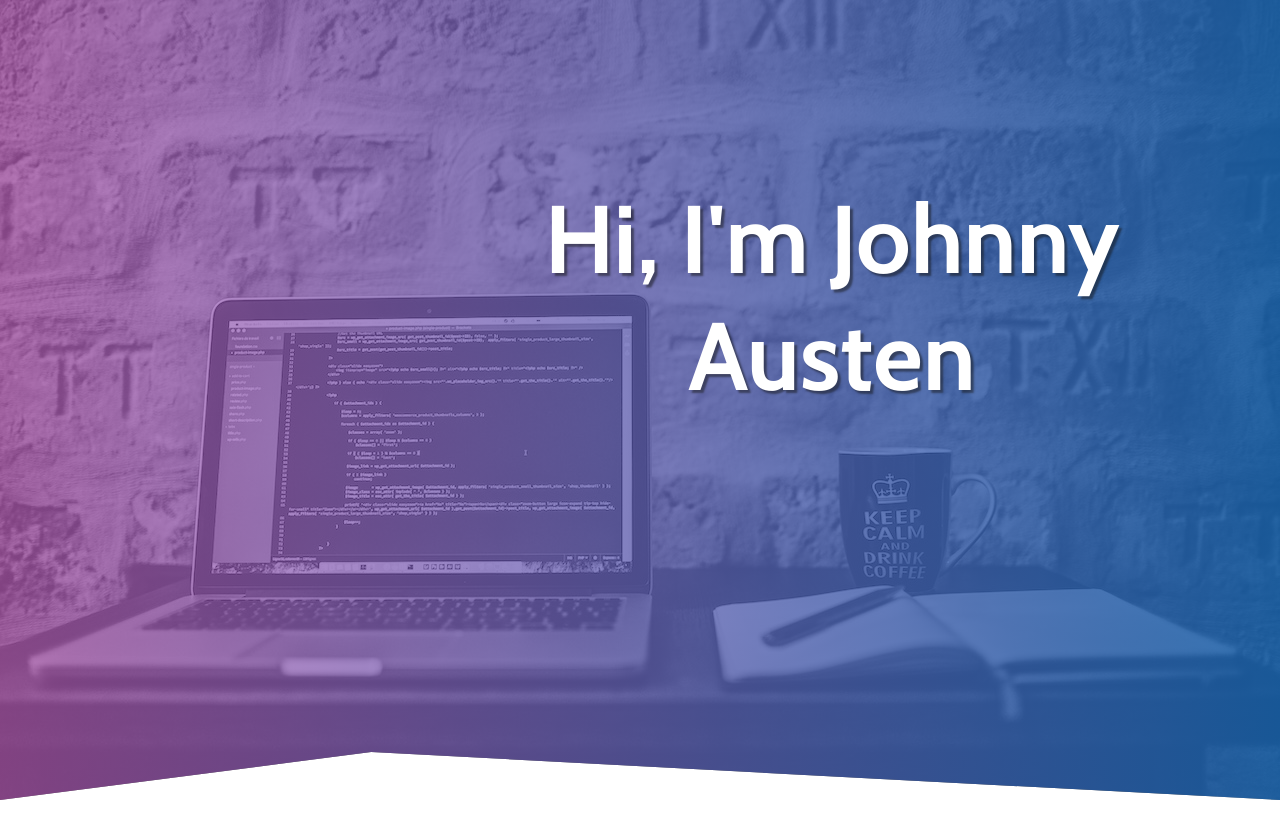
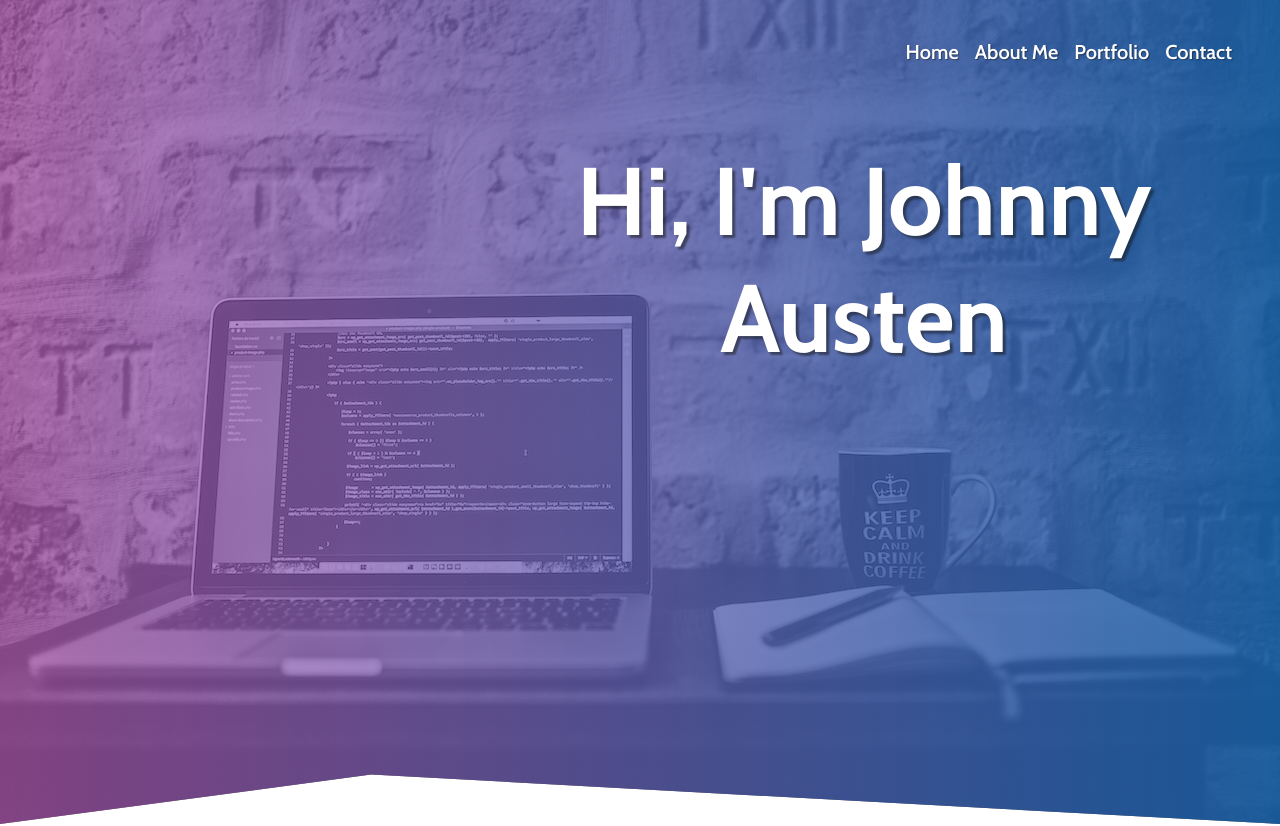
Before and after one commit to jmaletto1/Capstone-Portfolio-FEWD-Project-9, a plain HTML site: page index.html in a window 1280 px wide. Shown: the top 826 px of the page. Drawn offline with nearby package versions, Linux system fonts and the light colour scheme.

Commit message:
Build Desktop Nav Component

```diff
--- a/css/styles.css
+++ b/css/styles.css
@@ -3,6 +3,10 @@ body {
   box-sizing: border-box;
   font-family: "Cabin", sans-serif;
   margin: 0;
+}
+
+html {
+  scroll-behavior: smooth;
 }
 
 :root {
@@ -20,7 +24,8 @@ p {
 
 .hero__container {
   display: flex;
-  justify-content: center;
+  flex-direction: column;
+  justify-content: flex-start;
   height: 100vh;
   background-image: linear-gradient(
       to right,
@@ -30,6 +35,7 @@ p {
     url("../img/ja-hero-2-min.jpg");
   clip-path: polygon(100% 0, 100% 100%, 29% 94%, 0 100%, 0 0);
   background-size: cover;
+  padding-top: 1.5rem;
 }
 
 .hero__text {
@@ -40,6 +46,7 @@ h1 {
   color: white;
   font-size: 4.25rem;
   font-weight: 700;
+  margin-top: 0.5rem;
   /* letter-spacing: 1px; */
   text-shadow: 3px 3px 2px rgb(20 20 20 / 50%);
   text-align: center;
@@ -55,7 +62,7 @@ h1 {
   align-items: center;
   height: 60px;
   margin: 0 auto;
-  margin-top: 70%;
+  margin-top: 60%;
   text-align: center;
   width: 80%;
 }
@@ -72,8 +79,9 @@ h1 {
 
 @media screen and (min-width: 768px) {
   .hero__text {
-    max-width: 50%;
-    margin: 5rem 8rem 0 auto;
+    align-self: flex-end;
+    max-width: 65%;
+    margin-top: 0.5rem;
     text-align: right;
   }
 
@@ -86,6 +94,39 @@ h1 {
   }
 
   .hero__container h2 {
+    display: none;
+  }
+}
+
+/* Desktop Nav */
+
+.desktop__nav__menu {
+  margin-left: auto;
+  /* border: 2px solid white; */
+  margin-right: 2rem;
+  margin-top: 1rem;
+  height: 50px;
+  max-width: 45%;
+}
+
+.desktop__nav__menu a {
+  color: white;
+  font-size: 1.25rem;
+  font-weight: 600;
+  margin-right: 1rem;
+  text-decoration: none;
+  text-shadow: 1px 1px 1px rgb(20 20 20 / 50%);
+  transition: 0.4s ease-out;
+}
+
+.desktop__nav__menu a:hover {
+  color: rgb(189, 97, 212);
+  cursor: pointer;
+  opacity: 0.6;
+}
+
+@media screen and (max-width: 767px) {
+  .desktop__nav__menu {
     display: none;
   }
 }
--- a/index.html
+++ b/index.html
@@ -5,10 +5,6 @@
     <meta http-equiv="X-UA-Compatible" content="IE=edge" />
     <meta name="viewport" content="width=device-width, initial-scale=1.0" />
     <title>Johnny Austen - Full Stack Web Developer</title>
-    <!-- <script
-      src="https://kit.fontawesome.com/1fc6aa401a.js"
-      crossorigin="anonymous"
-    ></script> -->
     <!-- <link
       rel="stylesheet"
       href="https://cdnjs.cloudflare.com/ajax/libs/font-awesome/5.15.3/css/all.min.css"
@@ -24,6 +20,10 @@
   </head>
   <body>
     <div class="hero__container" data-aos="fade-down">
+      <div class="desktop__nav__menu">
+        <a href="#top">Home</a><a href="#about">About Me</a
+        ><a href="#portfolio">Portfolio</a><a href="#contact">Contact</a>
+      </div>
       <div class="hero__text">
         <h1><span>Hi,</span> I'm Johnny Austen</h1>
         <div class="hero-h2--container">
@@ -33,7 +33,7 @@
     </div>
 
     <div class="main__container">
-      <div class="about__container">
+      <div class="about__container" id="about">
         <div class="about__content">
           <img src="img/jonny-headshot.png" alt="" />
           <h2>I am a Full-Stack Web Developer</h2>
@@ -228,11 +228,11 @@
         </div>
       </div>
 
-      <div class="portfolio__container">
+      <div class="portfolio__container" id="portfolio">
         <h4>PORTFOLIO</h4>
       </div>
 
-      <div class="contact__container">
+      <div class="contact__container" id="contact">
         <div class="contact--header">
           <h4>SAY HELLO</h4>
           <p>Interested in working together? Drop me a line!</p>
```
